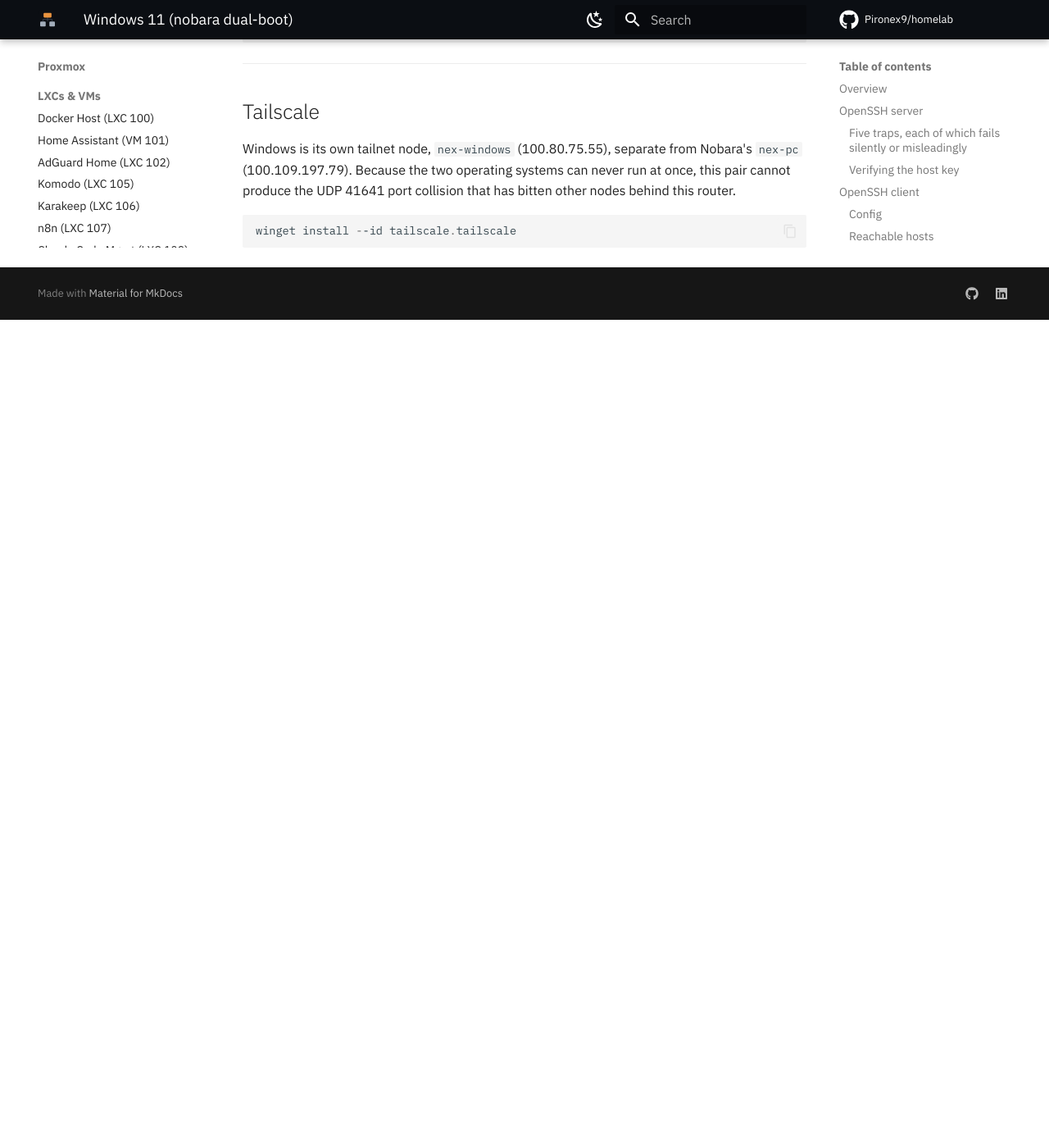
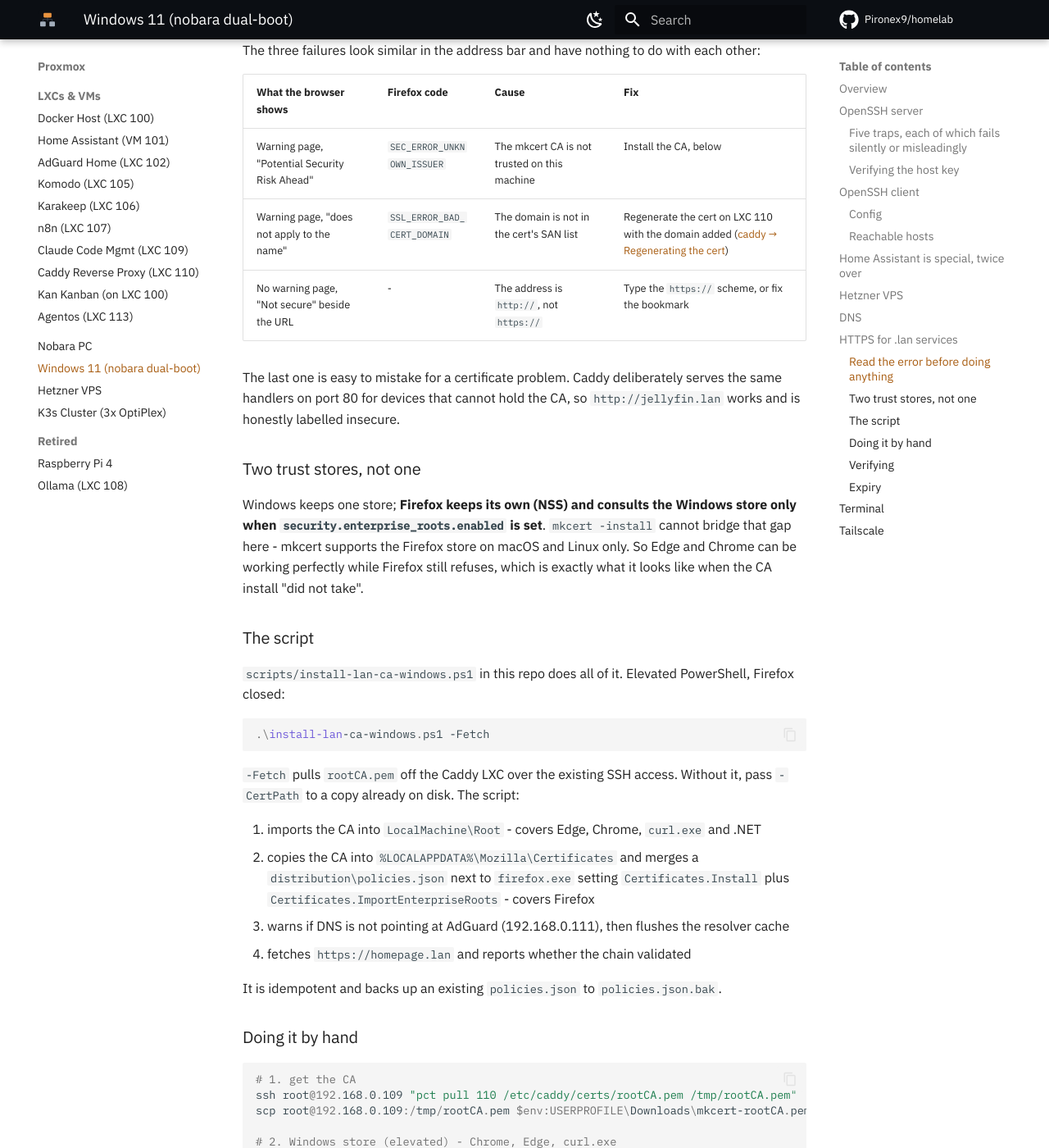
Before and after one commit to Pironex9/homelab, an MkDocs documentation site: the page built from docs/hosts/winpc.md, in a window 1280 px wide and 1400 px high, scrolled down 5850 px. Shown: the whole window at 82% size. Built offline with MkDocs 1.6.1 and Material for MkDocs 9.7.7, drawn with Linux system fonts in a browser that asks for light colours; comment, search, counter and statistics services are not loaded; before the commit the page ends 6240 px from its top, so only the background shows below that; some of the changed text lies outside the part shown.

Commit message:
feat(windows): trusted .lan HTTPS on the Windows side of the dual-boot
Firefox on Windows warns on every .lan address because the mkcert CA that
signs them is not trusted there. Windows carries two independent trust
stores and mkcert can only fill one of them: it supports the Firefox NSS
store on macOS and Linux only, so `mkcert -install` leaves Edge and Chrome
working while Firefox keeps refusing, which reads as a broken install
rather than a missing step.

install-lan-ca-windows.ps1 fills both. It imports rootCA.pem into
LocalMachine\Root and merges a distribution\policies.json next to
firefox.exe carrying Certificates.Install plus ImportEnterpriseRoots, then
checks that DNS points at AdGuard and verifies with a real request against
homepage.lan. Existing policy is merged and backed up rather than
overwritten, and the whole run is idempotent.

The docs also separate the three failures that look alike in the address
bar: an untrusted issuer (install the CA), a domain missing from the cert
SAN list (regenerate on LXC 110), and a plain http:// address, which Caddy
serves on purpose for devices that cannot hold the CA and which the
browser correctly labels "Not secure".

Co-Authored-By: Claude Opus 5 <noreply@anthropic.com>
Claude-Session: https://claude.ai/code/session_01HiQJc3sqzLVzR7df6TRiNb

````diff
--- a/docs/hosts/winpc.md
+++ b/docs/hosts/winpc.md
@@ -199,7 +199,77 @@ Clear-DnsClientCache
 
 `Set-DnsClientServerAddress -InterfaceAlias "Ethernet" -ResetServerAddresses` hands control back to DHCP.
 
-`.lan` names resolve to the Caddy reverse proxy and are served over HTTPS with a mkcert CA. Until that CA is installed in the Windows certificate store, browsers will warn; direct `IP:port` access sidesteps it (Home Assistant, for example, at `192.168.0.202:8123`).
+`.lan` names resolve to the Caddy reverse proxy and are served over HTTPS with a mkcert CA - see the next section for making that CA trusted. Until it is, browsers warn; direct `IP:port` access sidesteps it (Home Assistant, for example, at `192.168.0.202:8123`).
+
+---
+
+## HTTPS for .lan services
+
+Every `.lan` name resolves to Caddy (192.168.0.208), which serves a certificate signed by the mkcert CA that lives on LXC 110. Nothing outside the LAN issued it, so a fresh Windows install does not trust it and the browser says so.
+
+### Read the error before doing anything
+
+The three failures look similar in the address bar and have nothing to do with each other:
+
+| What the browser shows | Firefox code | Cause | Fix |
+|---|---|---|---|
+| Warning page, "Potential Security Risk Ahead" | `SEC_ERROR_UNKNOWN_ISSUER` | The mkcert CA is not trusted on this machine | Install the CA, below |
+| Warning page, "does not apply to the name" | `SSL_ERROR_BAD_CERT_DOMAIN` | The domain is not in the cert's SAN list | Regenerate the cert on LXC 110 with the domain added ([caddy → Regenerating the cert](caddy.md#regenerating-the-cert)) |
+| No warning page, "Not secure" beside the URL | - | The address is `http://`, not `https://` | Type the `https://` scheme, or fix the bookmark |
+
+The last one is easy to mistake for a certificate problem. Caddy deliberately serves the same handlers on port 80 for devices that cannot hold the CA, so `http://jellyfin.lan` works and is honestly labelled insecure.
+
+### Two trust stores, not one
+
+Windows keeps one store; **Firefox keeps its own (NSS) and consults the Windows store only when `security.enterprise_roots.enabled` is set**. `mkcert -install` cannot bridge that gap here - mkcert supports the Firefox store on macOS and Linux only. So Edge and Chrome can be working perfectly while Firefox still refuses, which is exactly what it looks like when the CA install "did not take".
+
+### The script
+
+`scripts/install-lan-ca-windows.ps1` in this repo does all of it. Elevated PowerShell, Firefox closed:
+
+```powershell
+.\install-lan-ca-windows.ps1 -Fetch
+```
+
+`-Fetch` pulls `rootCA.pem` off the Caddy LXC over the existing SSH access. Without it, pass `-CertPath` to a copy already on disk. The script:
+
+1. imports the CA into `LocalMachine\Root` - covers Edge, Chrome, `curl.exe` and .NET
+2. copies the CA into `%LOCALAPPDATA%\Mozilla\Certificates` and merges a `distribution\policies.json` next to `firefox.exe` setting `Certificates.Install` plus `Certificates.ImportEnterpriseRoots` - covers Firefox
+3. warns if DNS is not pointing at AdGuard (192.168.0.111), then flushes the resolver cache
+4. fetches `https://homepage.lan` and reports whether the chain validated
+
+It is idempotent and backs up an existing `policies.json` to `policies.json.bak`.
+
+### Doing it by hand
+
+```powershell
+# 1. get the CA
+ssh root@192.168.0.109 "pct pull 110 /etc/caddy/certs/rootCA.pem /tmp/rootCA.pem"
+scp root@192.168.0.109:/tmp/rootCA.pem $env:USERPROFILE\Downloads\mkcert-rootCA.pem
+
+# 2. Windows store (elevated) - Chrome, Edge, curl.exe
+Import-Certificate -FilePath $env:USERPROFILE\Downloads\mkcert-rootCA.pem `
+  -CertStoreLocation Cert:\LocalMachine\Root
+
+# 3. verify it landed
+Get-ChildItem Cert:\LocalMachine\Root | Where-Object Subject -like '*mkcert*'
+```
+
+For Firefox, either flip **Settings → Privacy & Security → Certificates → "Allow Firefox to automatically trust third-party root certificates you install"** (this is `security.enterprise_roots.enabled`, so step 2 then suffices), or import the file directly: **View Certificates → Authorities → Import → mkcert-rootCA.pem → tick "Trust this CA to identify websites"**. Either way Firefox reads the change at startup only, so restart it fully - closing the window is not enough if it is still in the tray.
+
+### Verifying
+
+```powershell
+Resolve-DnsName homepage.lan          # must answer 192.168.0.208
+curl.exe -sI https://homepage.lan     # Schannel, so this proves the Windows store
+Invoke-WebRequest https://homepage.lan -UseBasicParsing | Select-Object StatusCode
+```
+
+`curl.exe` succeeding while Firefox still warns is the normal intermediate state, and means only the Firefox half is outstanding.
+
+### Expiry
+
+The current server cert runs to **2028-10-19**. New `.lan` domains added after that cert was issued produce `SSL_ERROR_BAD_CERT_DOMAIN` on every device until the cert is regenerated - the CA in the Windows store does not need touching for that, only the server cert on LXC 110.
 
 ---
 
````
Also changed, not shown: docs/hosts/caddy.md (+11 -0 lines), scripts/README.md (+19 -0 lines), 1 other file.
